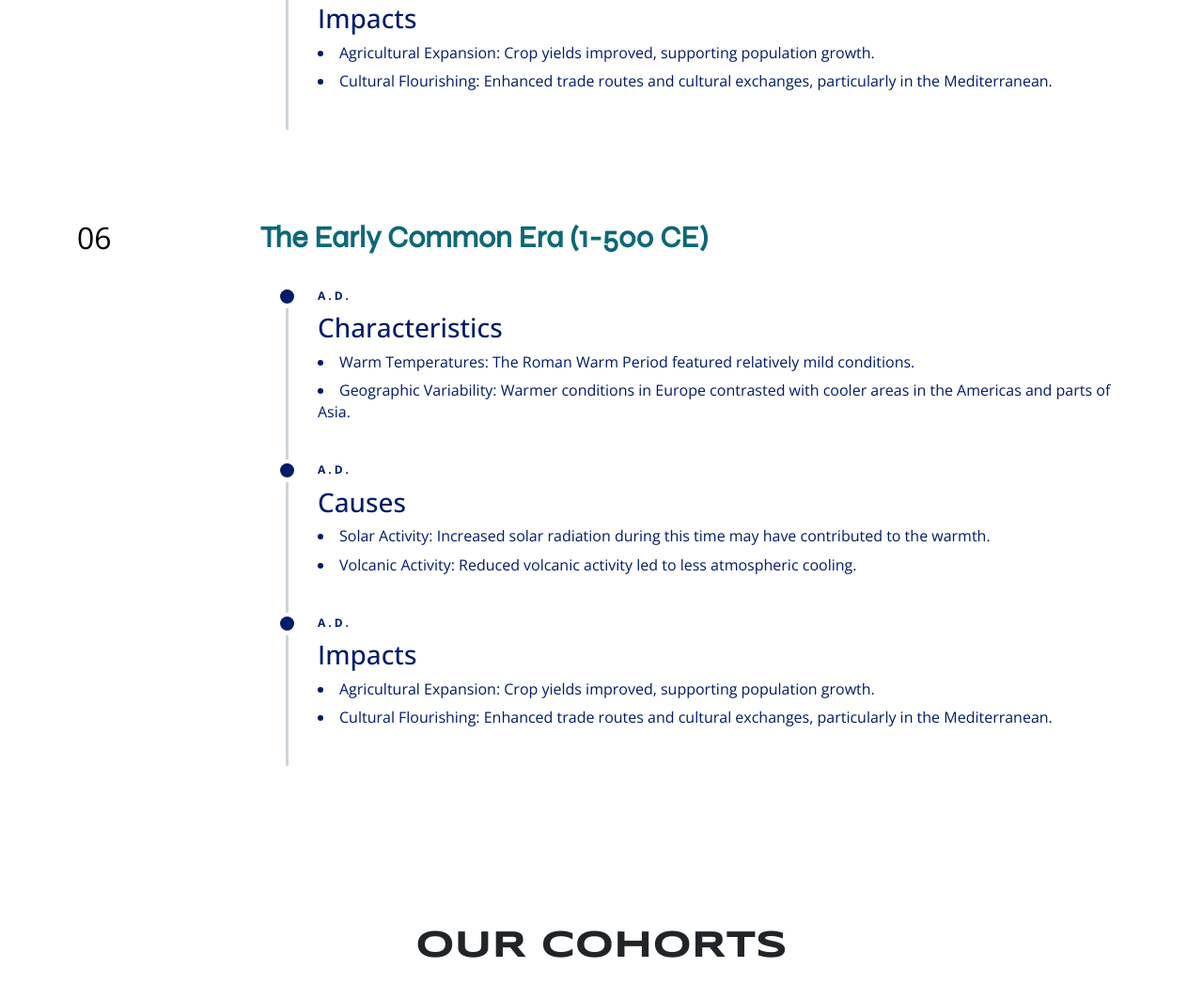
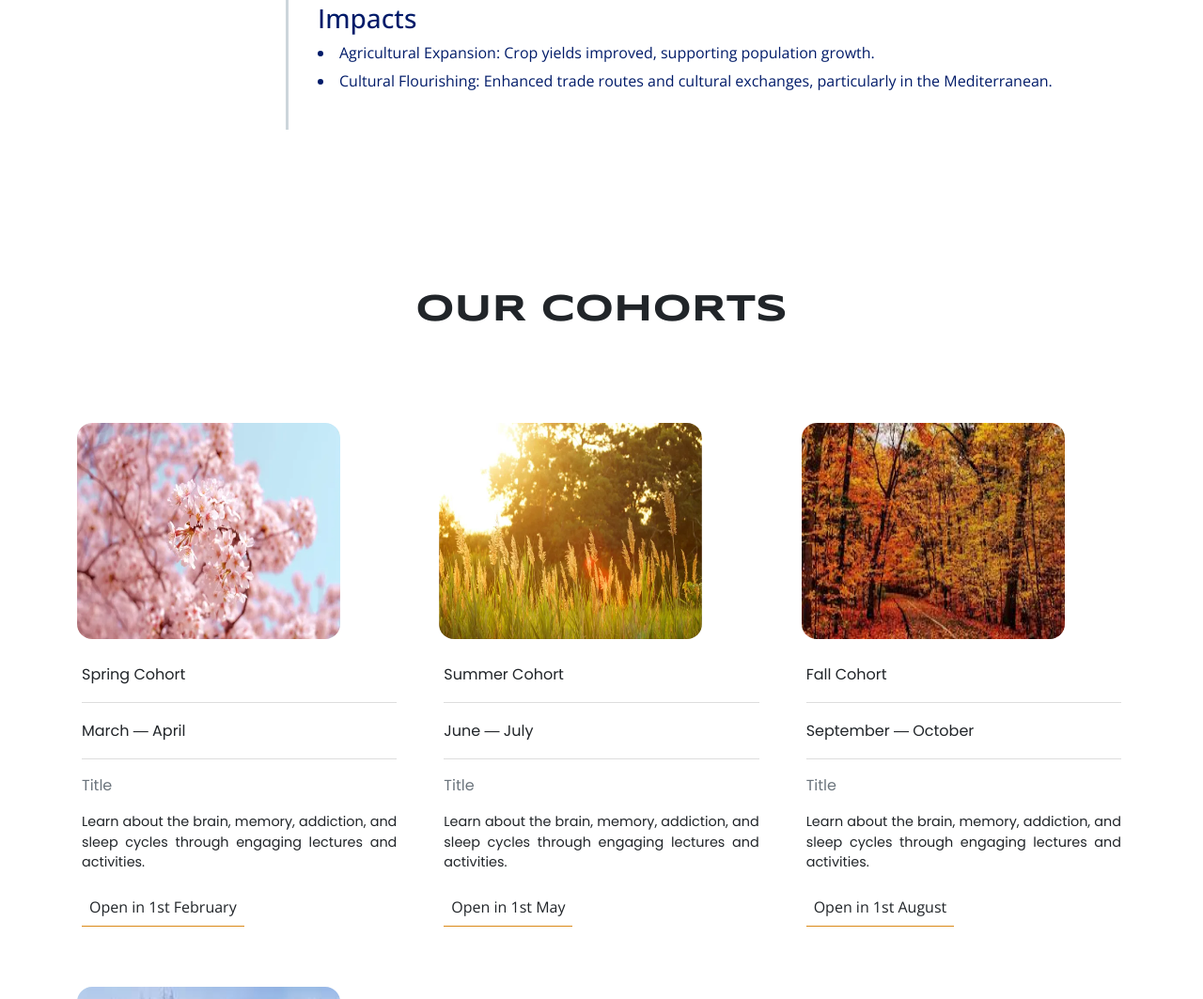
Before and after one commit to Inspire-club/NASA-Space-Apps-2025, a website: page Climate story tellers/stage/ad.html in a window 1280 px wide. Shown: the part 5221-6284 px from the top of the page at 94% size. Drawn offline with nearby package versions, Linux system fonts and the light colour scheme; files whose address does not match are found by name.

Commit message:
Update ad.html

```diff
--- a/Climate story tellers/stage/ad.html
+++ b/Climate story tellers/stage/ad.html
@@ -445,62 +445,6 @@
 
 
 
-    <!-- START The Early Common Era (1-500 CE)  -->
-    <section class="child dates">
-      <div class="container">
-        <div class="counter"></div>
-        <div class="right" data-aos="fade-right" data-aos-duration="1000" data-aos-delay="200">
-          <h2 class="heading">The Early Common Era (1-500 CE)</h2>
-          <ul class="text timeline ps-3">
-            <li class="timeline-item">
-              <div class="timeline-info">
-                <span>A.D.</span>
-              </div>
-              <div class="timeline-marker"></div>
-              <div class="timeline-content">
-                <h3 class="timeline-title">Characteristics</h3>
-                    <ul>
-                        <li>Warm Temperatures: The Roman Warm Period featured relatively mild conditions.</li>
-                        <li>Geographic Variability: Warmer conditions in Europe contrasted with cooler areas in the Americas and parts of Asia.</li>
-                    </ul>
-                </p>
-              </div>
-            </li>
-            <li class="timeline-item">
-              <div class="timeline-info">
-                <span>A.D.</span>
-              </div>
-              <div class="timeline-marker"></div>
-              <div class="timeline-content">
-                <h3 class="timeline-title">Causes</h3>
-                   <ul>
-                        <li>Solar Activity: Increased solar radiation during this time may have contributed to the warmth.</li>
-                        <li>Volcanic Activity: Reduced volcanic activity led to less atmospheric cooling.</li>
-                    </ul>
-                </p>
-              </div>
-            </li>
-            <li class="timeline-item">
-                <div class="timeline-info">
-                  <span>A.D.</span>
-                </div>
-                <div class="timeline-marker"></div>
-                <div class="timeline-content">
-                  <h3 class="timeline-title">Impacts</h3>
-                    <ul>
-                        <li>Agricultural Expansion: Crop yields improved, supporting population growth.</li>
-                        <li>Cultural Flourishing: Enhanced trade routes and cultural exchanges, particularly in the Mediterranean.</li>
-                    </ul>
-                </div>
-            </li>
-          </ul>
-        </div>
-      </div>
-    </section>
-    <!-- END Timeline -->
-
-
-
 
   </main>
 
```
